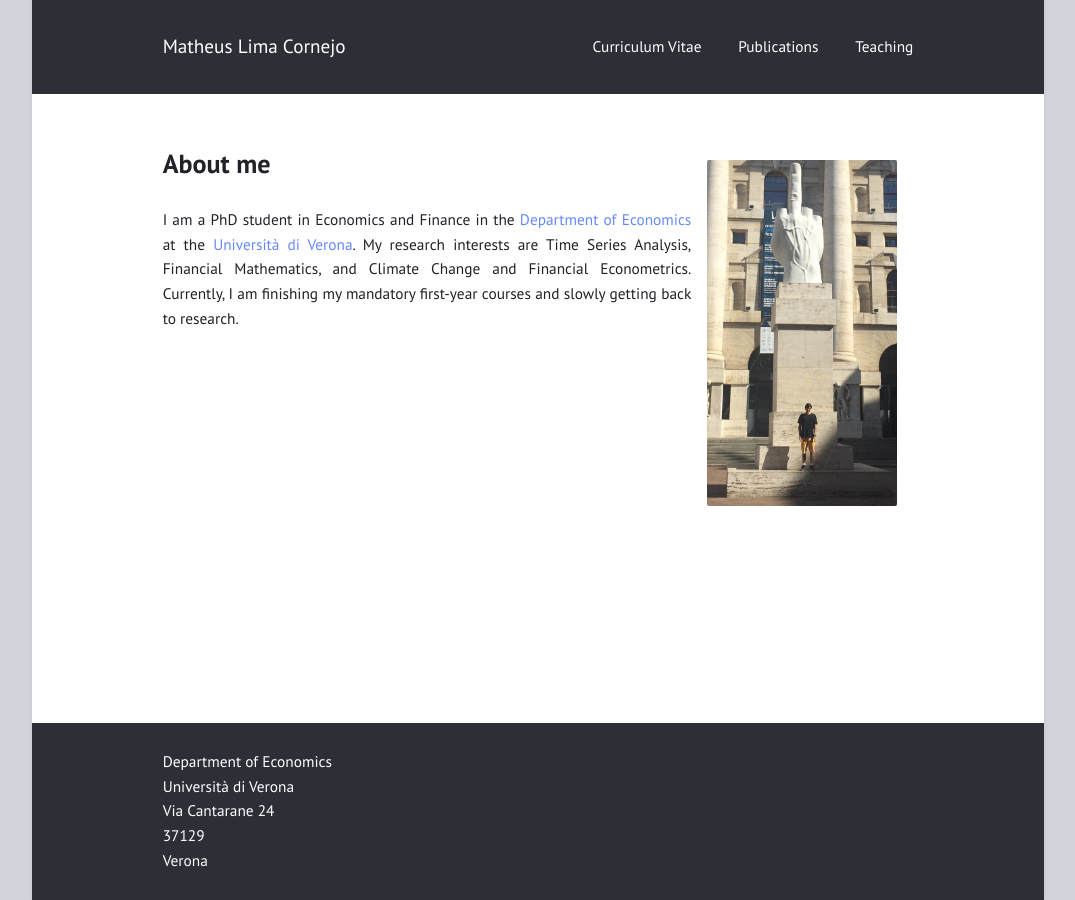
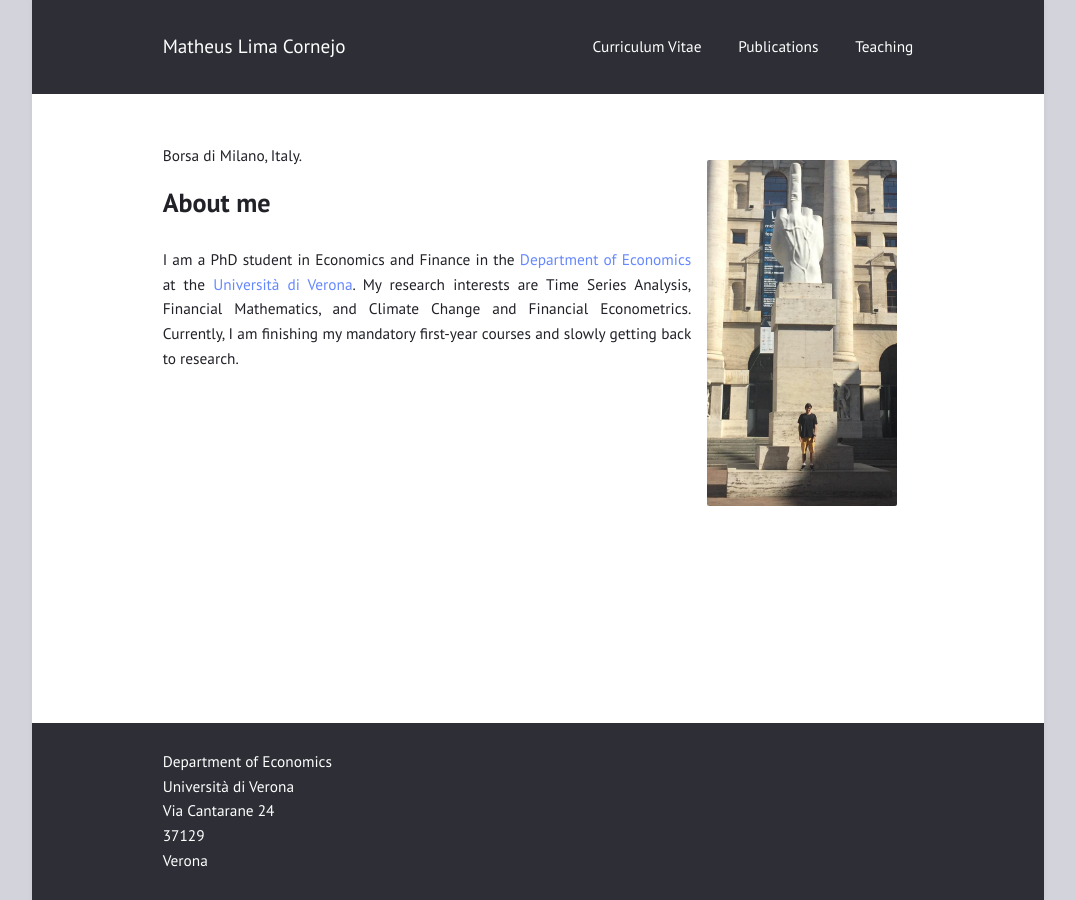
Before and after one commit to limacornejo/limacornejo.github.io, a Jekyll site: the page built from index.md, in a window 1280 px wide. Shown: the whole page, without its empty margins (102-1177 px from the left). Built offline with Jekyll 4.4.1, drawn with Linux system fonts in a browser that asks for light colours.

Commit message:
Update index.md

```diff
--- a/index.md
+++ b/index.md
@@ -1,8 +1,10 @@
 ---
 layout: page
 ---
-
-<img src="/pic_milano.jpg" align="right" width="190px" style="margin:16px;" />
+<figure>
+  <img src="/pic_milano.jpg" align="right" width="190px" style="margin:16px;" />
+  <figcaption>Borsa di Milano, Italy.</figcaption>
+</figure>
 
 <header><strong><h1>About me</h1></strong></header>
 
```
